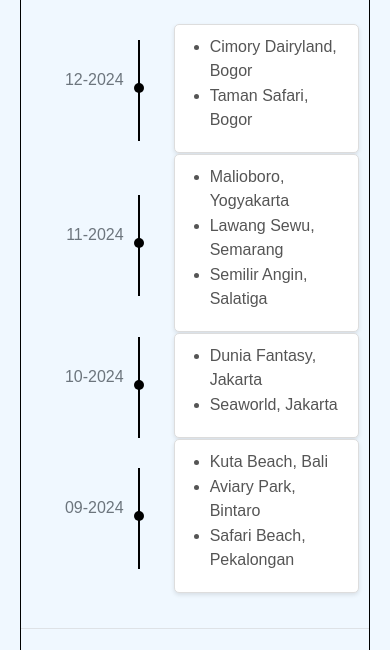
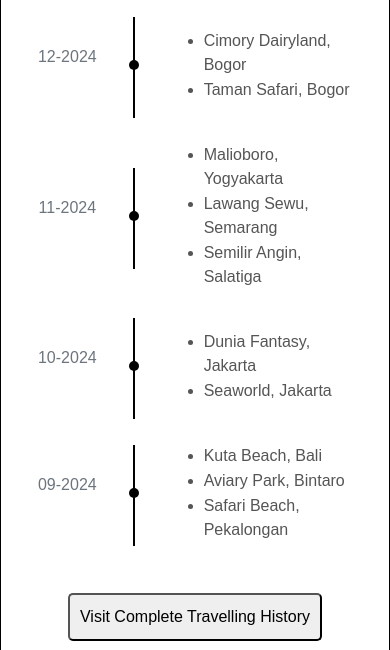
Before and after one commit to dinarpriatama/front_end_project, a plain HTML site: page 04 Change_Log_Component/changelog.html in a window 390 px wide. Shown: the part 142-792 px from the top of the page. Drawn offline with nearby package versions, Linux system fonts and the light colour scheme.

Commit message:
Versi tampilan yang sudah user friendly

```diff
--- a/04 Change_Log_Component/changelog.html
+++ b/04 Change_Log_Component/changelog.html
@@ -4,7 +4,6 @@
     <meta charset="UTF-8">
     <meta name="viewport" content="width=device-width, initial-scale=1.0">
     <title>Changelog Component</title>
-    <link rel="stylesheet" href="./style.css">
 
     <!--Bootstrap-->
     <link href="https://cdn.jsdelivr.net/npm/bootstrap@5.3.3/dist/css/bootstrap.min.css" rel="stylesheet" integrity="sha384-QWTKZyjpPEjISv5WaRU9OFeRpok6YctnYmDr5pNlyT2bRjXh0JMhjY6hW+ALEwIH" crossorigin="anonymous">
@@ -13,7 +12,7 @@
     <!--CSS-->
     <link href="./style.css" rel="stylesheet">
 </head>
-<body>
+<body class="border-body">
     <header class="header-container">
         <div>
             <h1>Travelling Log History</h1>
@@ -23,7 +22,7 @@
 
     <main>
         <div class="changelog-container">
-            <div class="timeline-items">
+            <section class="timeline-items">
                 <p class="timeline-items-date">12-2024</p>
                 <div class="timeline-items-dot"></div>
                 <div class="timeline-items-details">
@@ -32,9 +31,9 @@
                         <li>Taman Safari, Bogor</li>
                     </ul>
                 </div>
-            </div>
+            </section>
 
-            <div class="timeline-items">
+            <section class="timeline-items">
                 <p class="timeline-items-date">11-2024</p>
                 <div class="timeline-items-dot"></div>
                 <div class="timeline-items-details">
@@ -44,9 +43,9 @@
                         <li>Semilir Angin, Salatiga</li>
                     </ul>
                 </div>
-            </div>
+            </section>
 
-            <div class="timeline-items">
+            <section class="timeline-items">
                 <p class="timeline-items-date">10-2024</p>
                 <div class="timeline-items-dot"></div>
                 <div class="timeline-items-details">
@@ -55,9 +54,9 @@
                         <li>Seaworld, Jakarta</li>
                     </ul>
                 </div>
-            </div>
+            </section>
 
-            <div class="timeline-items">
+            <section class="timeline-items">
                 <p class="timeline-items-date">09-2024</p>
                 <div class="timeline-items-dot"></div>
                 <div class="timeline-items-details">
@@ -67,9 +66,12 @@
                         <li>Safari Beach, Pekalongan</li>
                     </ul>
                 </div>
-            </div>
+            </section>
         </div>
 
+        <div class="button-container">
+            <button class="button1">Visit Complete Travelling History</button>
+        </div>
     </main>
 
     <footer class="container d-flex flex-wrap justify-content-between align-items-center py-3 my-4 border-top">
--- a/04 Change_Log_Component/style.css
+++ b/04 Change_Log_Component/style.css
@@ -1,14 +1,10 @@
 body {
     font-family: Arial, Helvetica, sans-serif;
-    background-color: aliceblue;
-    margin: 20px;
+    margin: 20px auto;
     border: 1px solid black;
     border-radius: 10px;
     padding-top: 10px;
-}
-
-footer {
-    max-width: 800px;
+    max-width: 850px;
 }
 
 .header-container {
@@ -39,7 +35,7 @@ footer {
     text-align: right;
     font-size: 1rem;
     color: #6c757d;
-    padding-right: 0px;
+    padding-right: 10px;
 }
 
 .timeline-items-dot {
@@ -49,6 +45,7 @@ footer {
     height: 10px;
     background-color: black;
     border-radius: 50%;
+
 }
 
 .timeline-items-dot::before {
@@ -75,6 +72,11 @@ footer {
 
 .timeline-items-details {
     background-color: #ffffff;
+    padding: 10px 15px;
+}
+
+.timeline-items-details:hover {
+    background-color: lightblue;
     border: 1px solid #ddd;
     padding: 10px 15px;
     border-radius: 5px;
@@ -91,3 +93,48 @@ footer {
     margin-bottom: 1px;
     color: #555;
 }
+
+.timeline-items-details li:hover {
+    color: black;
+}
+
+.button-container {
+    display: flex;
+    flex-direction: row;
+    justify-content: center;
+}
+
+.button1 {
+    text-align: center;
+    cursor: pointer;
+    padding: 10px;
+    border-radius: 5px;
+}
+
+.button1:hover {
+    box-shadow: 0 12px 16px 0 rgba(0,0,0,0.24),0 17px 50px 0 rgba(0,0,0,0.19);
+}
+
+
+
+@media screen and (max-width : 900px) {
+body {
+    margin: 10px auto;
+    padding: 5px;
+}
+
+.timelime-items {
+    grid-template-columns: 1fr;
+    text-align: center;
+}
+
+.timeline-items-date {
+    text-align: center;
+    padding-right: 0;
+}
+
+.timeline-items-details {
+    margin-top: 10px;
+}
+
+}
```
